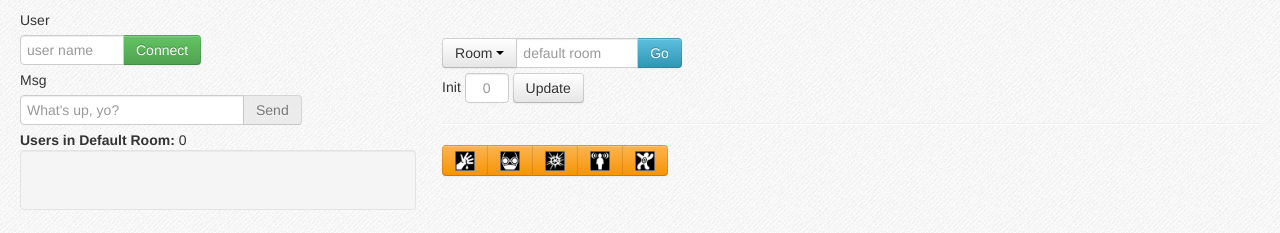
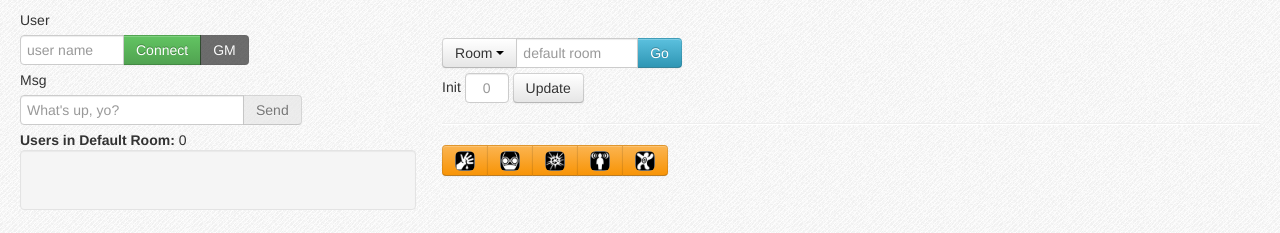
Before and after one commit to darelf/ansible, a website: page public/index.html in a window 1280 px wide. Drawn offline with nearby package versions, Linux system fonts and the light colour scheme; no server answers.

Commit message:
fix socket, add GM button

```diff
--- a/public/ansible.js
+++ b/public/ansible.js
@@ -11,8 +11,9 @@ var logged_on = false;
 function setup() {
   $(".tip").tooltip();
   $("#sendbutton").attr("disabled", "disabled");
+  $("#becomegm").attr("disabled", "disabled");
   // Get this party started
-  var socket = start_sockets('wss://lxfinkbeinerd:8080');
+  var socket = start_sockets('wss://localhost:8080');
   // set up some events
   $("#login").on('click', function() {
     loginToRoom(socket);
--- a/public/index.html
+++ b/public/index.html
@@ -20,6 +20,7 @@
 		  <label for="uname">User</label>
 		  <input type="text" id="uname" class="input-small" placeholder="user name"/>
 		  <button id="login" class="btn btn-success">Connect</button>
+		  <button id="becomegm" class="tip btn btn-inverse" title="Make Me Game Master!">GM</button>
 		</div>
 		<div class="input-append">
 		  <label for="msginput">Msg</label>
@@ -58,11 +59,11 @@
 		</div>
 		<hr/>
 		<div class="btn-group" data-toggle="buttons-checkbox">
-		  <button id="btn-bleeding" type="button" class="btn btn-warning"><img class="tip" title="Bleeding" src="images/bleed.png" width="20"/></button>
-		  <button id="btn-blinded" type="button" class="btn btn-warning"><img class="tip" title="Blinded" src="images/blinded.png" width="20"/></button>
-		  <button id="btn-dazed" type="button" class="btn btn-warning"><img class="tip" title="Dazed" src="images/dazed.png" width="20"/></button>
-		  <button id="btn-confused" type="button" class="btn btn-warning"><img class="tip" title="Confused" src="images/confused.png" width="20"/></button>
-		  <button id="btn-dying" type="button" class="btn btn-warning"><img class="tip" title="Dying" src="images/dying.png" width="20"/></button>
+		  <button id="btn-bleeding" type="button" class="btn btn-warning"><img class="tip img-rounded" title="Bleeding" src="images/bleed.png" width="20"/></button>
+		  <button id="btn-blinded" type="button" class="btn btn-warning"><img class="tip img-rounded" title="Blinded" src="images/blinded.png" width="20"/></button>
+		  <button id="btn-dazed" type="button" class="btn btn-warning"><img class="tip img-rounded" title="Dazed" src="images/dazed.png" width="20"/></button>
+		  <button id="btn-confused" type="button" class="btn btn-warning"><img class="tip img-rounded" title="Confused" src="images/confused.png" width="20"/></button>
+		  <button id="btn-dying" type="button" class="btn btn-warning"><img class="tip img-rounded" title="Dying" src="images/dying.png" width="20"/></button>
 		</div>
 		<ul id="chatbox" class="unstyled">
 		</ul>
```
Also changed, not shown: server.js (+24 -1 lines).
